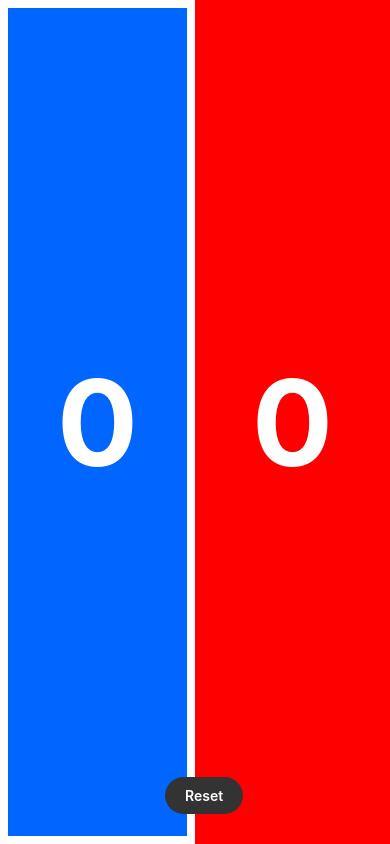
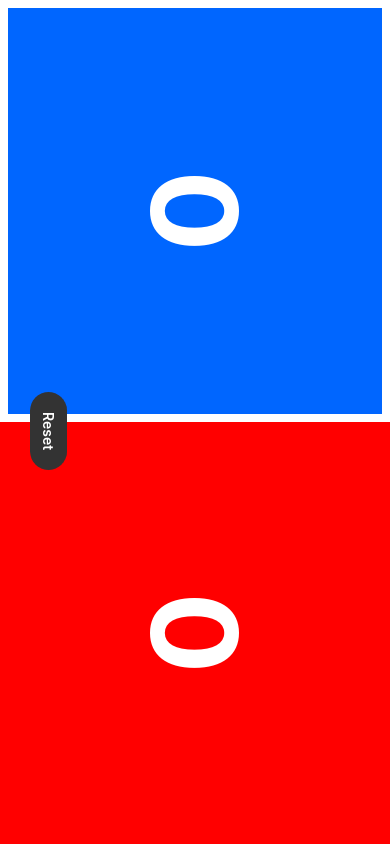
Before and after one commit to dennyboechat/remote-score, a React Native app: screen / in a window 390 px wide. Built offline with nearby package versions, Linux system fonts and the light colour scheme.

Commit message:
portrait mode with rotated buttons

```diff
--- a/App.js
+++ b/App.js
@@ -1,5 +1,5 @@
 import { StatusBar } from 'expo-status-bar';
-import { StyleSheet, Text, View, Button, Platform, TextInput, PanResponder, TouchableOpacity } from 'react-native';
+import { StyleSheet, Text, View, Button, Platform, TextInput, PanResponder, TouchableOpacity, Dimensions } from 'react-native';
 import { useState, useEffect, useRef, useMemo } from 'react';
 
 export default function App() {
@@ -12,6 +12,8 @@ export default function App() {
   const hasDecremented = useRef(false);
   const hasSwitchedFocus = useRef(false);
   const focusedButtonRef = useRef('left');
+
+  const { width, height } = Dimensions.get('window');
 
   useEffect(() => {
     focusedButtonRef.current = focusedButton;
@@ -137,6 +139,7 @@ export default function App() {
 
   return (
     <View style={styles.container}>
+      <View style={[styles.rotatedContainer, { width: height, height: width }]}>
         <TextInput
           ref={inputRef}
           style={styles.hiddenInput}
@@ -176,6 +179,7 @@ export default function App() {
         >
           <Text style={styles.resetText}>Reset</Text>
         </TouchableOpacity>
+      </View>
       <StatusBar style="light" />
     </View>
   );
@@ -184,6 +188,12 @@ export default function App() {
 const styles = StyleSheet.create({
   container: {
     flex: 1,
+    backgroundColor: '#000',
+    alignItems: 'center',
+    justifyContent: 'center',
+  },
+  rotatedContainer: {
+    transform: [{ rotate: '90deg' }],
     flexDirection: 'row',
     backgroundColor: '#000',
   },
--- a/app.json
+++ b/app.json
@@ -3,7 +3,7 @@
     "name": "remote-score",
     "slug": "remote-score",
     "version": "1.0.0",
-    "orientation": "default",
+    "orientation": "portrait",
     "icon": "./assets/icon.png",
     "userInterfaceStyle": "light",
     "newArchEnabled": true,
```
Lines whose indentation alone changed are shown as unchanged.
